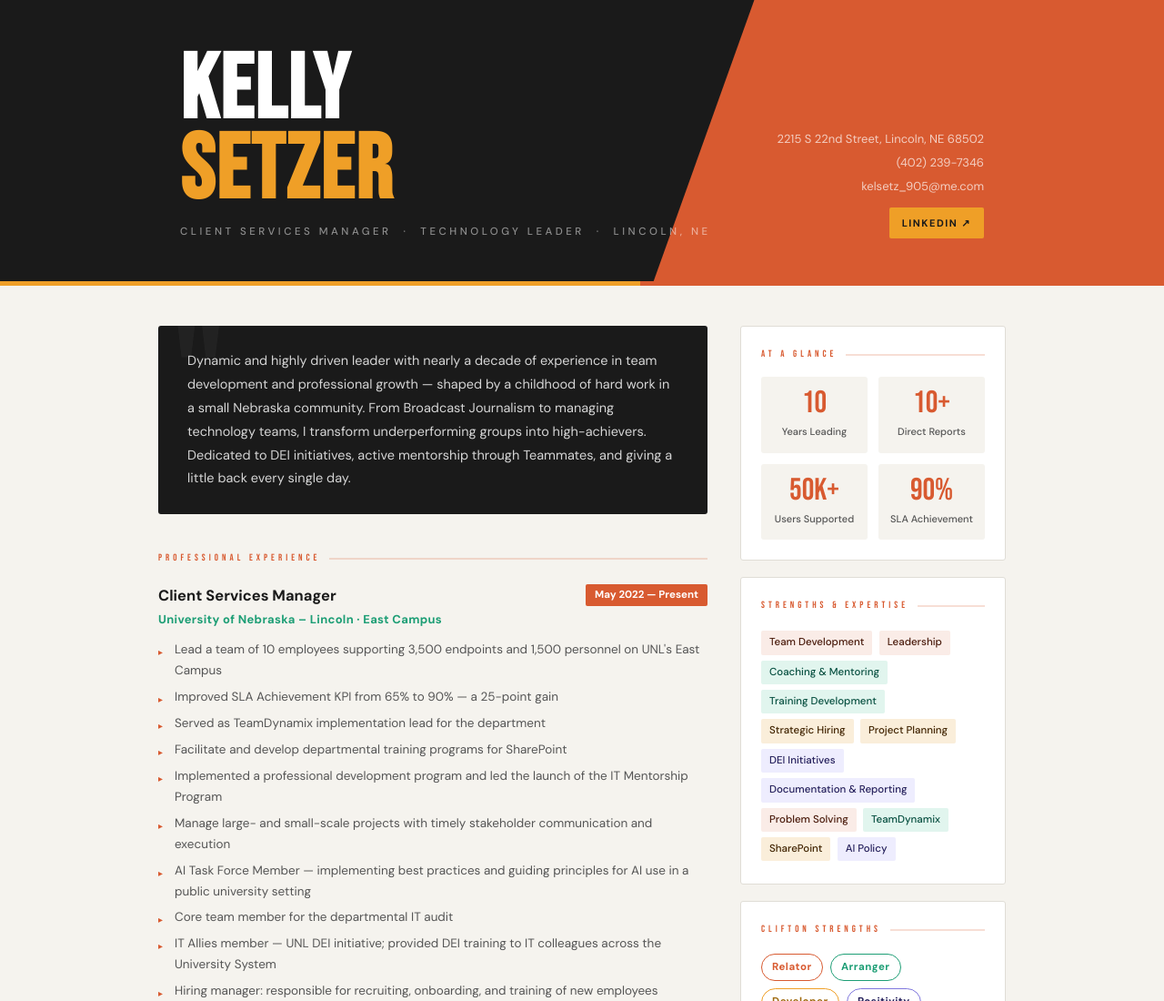
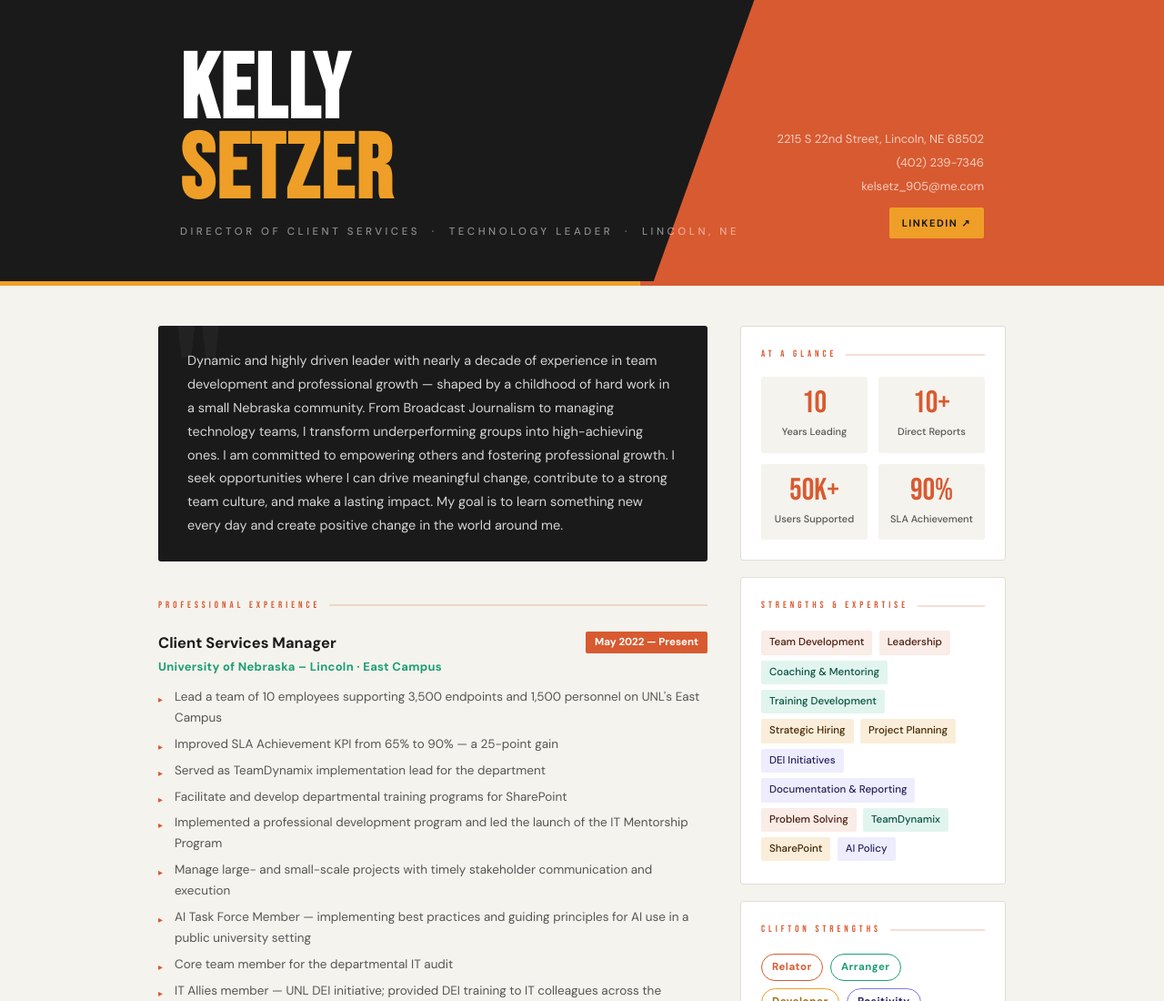
Before and after one commit to kellysetzer/kellysetzer.github.io, a plain HTML site: page index.html in a window 1280 px wide. Shown: the top 1100 px of the page at 91% size. Drawn offline with Linux system fonts and the light colour scheme.

Commit message:
Update index.html

```diff
--- a/index.html
+++ b/index.html
@@ -97,7 +97,7 @@
   <div class="header-inner">
     <div class="name-block">
       <h1>Kelly<br><span>Setzer</span></h1>
-      <p class="tagline">Client Services Manager &nbsp;·&nbsp; Technology Leader &nbsp;·&nbsp; Lincoln, NE</p>
+      <p class="tagline"> Director of Client Services &nbsp;·&nbsp; Technology Leader &nbsp;·&nbsp; Lincoln, NE</p>
     </div>
     <div class="contact-block">
       <p>2215 S 22nd Street, Lincoln, NE 68502</p>
@@ -112,7 +112,7 @@
 
   <main>
     <div class="summary-card">
-      <p>Dynamic and highly driven leader with nearly a decade of experience in team development and professional growth — shaped by a childhood of hard work in a small Nebraska community. From Broadcast Journalism to managing technology teams, I transform underperforming groups into high-achievers. Dedicated to DEI initiatives, active mentorship through Teammates, and giving a little back every single day.</p>
+      <p>Dynamic and highly driven leader with nearly a decade of experience in team development and professional growth — shaped by a childhood of hard work in a small Nebraska community. From Broadcast Journalism to managing technology teams, I transform underperforming groups into high-achieving ones. I am committed to empowering others and fostering professional growth. I seek opportunities where I can drive meaningful change, contribute to a strong team culture, and make a lasting impact. My goal is to learn something new every day and create positive change in the world around me.</p>
     </div>
 
     <div class="section-label">Professional Experience</div>
```
